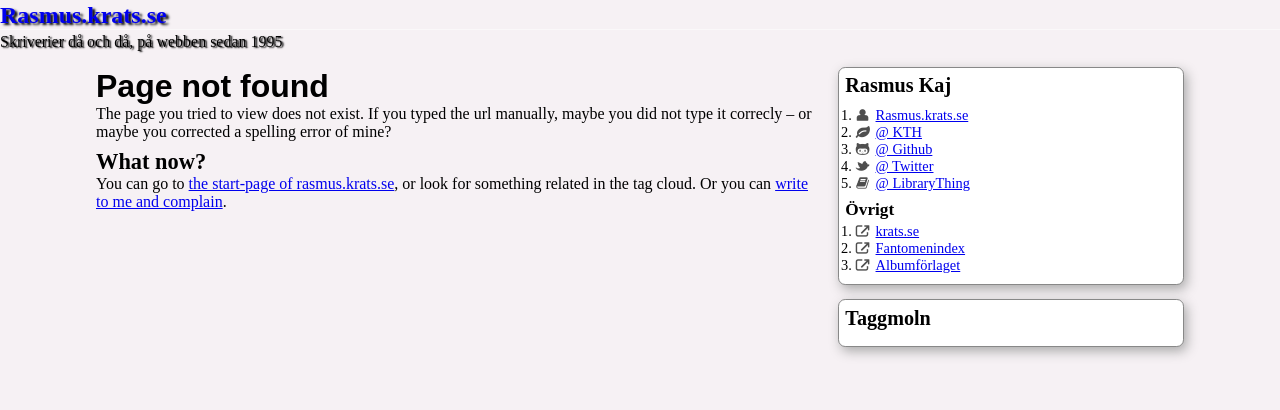
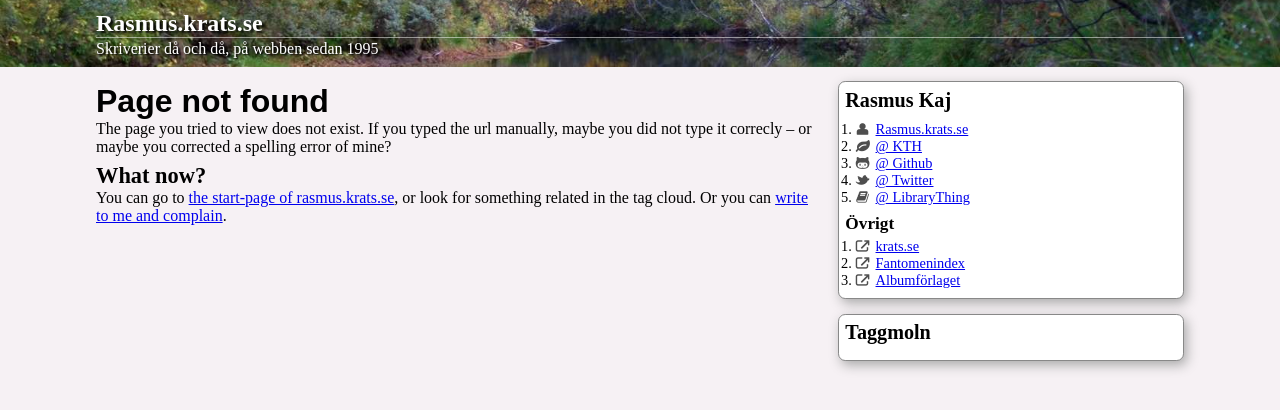
Before and after one commit to kaj/r5, a Django app: template blog/templates/404.html in a window 1280 px wide. Shown: the top 410 px of the page. Run offline with Django 3.2, Linux system fonts and the light colour scheme; the template is opened without the code that fills it, so the values that code supplies are empty; parts of the project's set-up code (start-up, migrations or seed data) failed here and were passed over.

Commit message:
Update 404 for markup changes.

```diff
--- a/blog/templates/404.html
+++ b/blog/templates/404.html
@@ -10,12 +10,12 @@
     <link rel="apple-touch-icon" href="/static/trafik-kaj.png" />
   </head>
   <body>
-    <div id="headerwrap">
-      <header>
+    <header class="site">
+      <div>
 	<p id="sitename"><a href="/" rel="start">Rasmus.krats.se</a></p>
 	<p id="tagline">{% trans "Skriverier då och då, på webben sedan 1995" %}</p>
-      </header>
-    </div>
+      </div>
+    </header>
     <div id="mainwrap">
       <main>
 	<h1>Page not found</h1>
```
